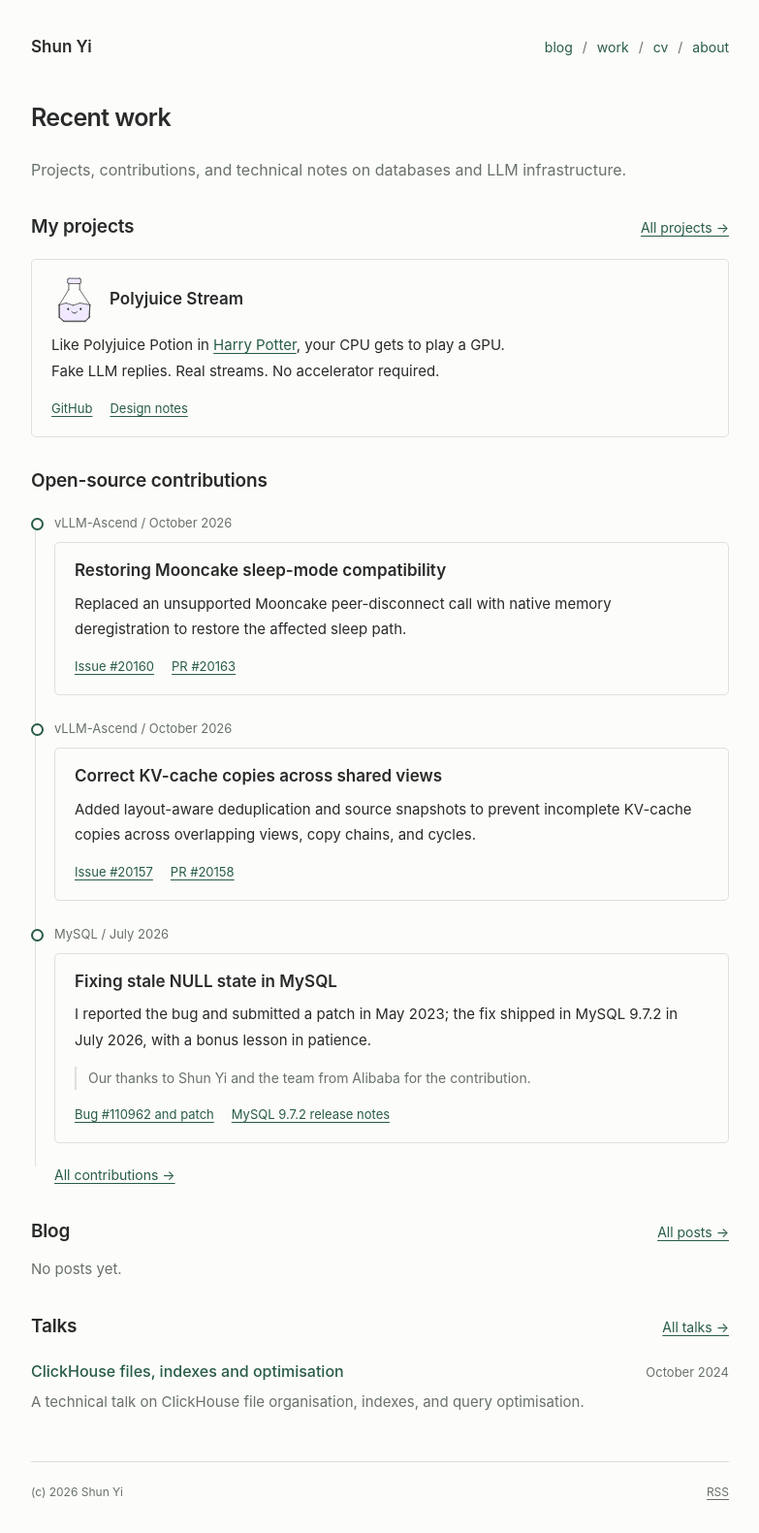
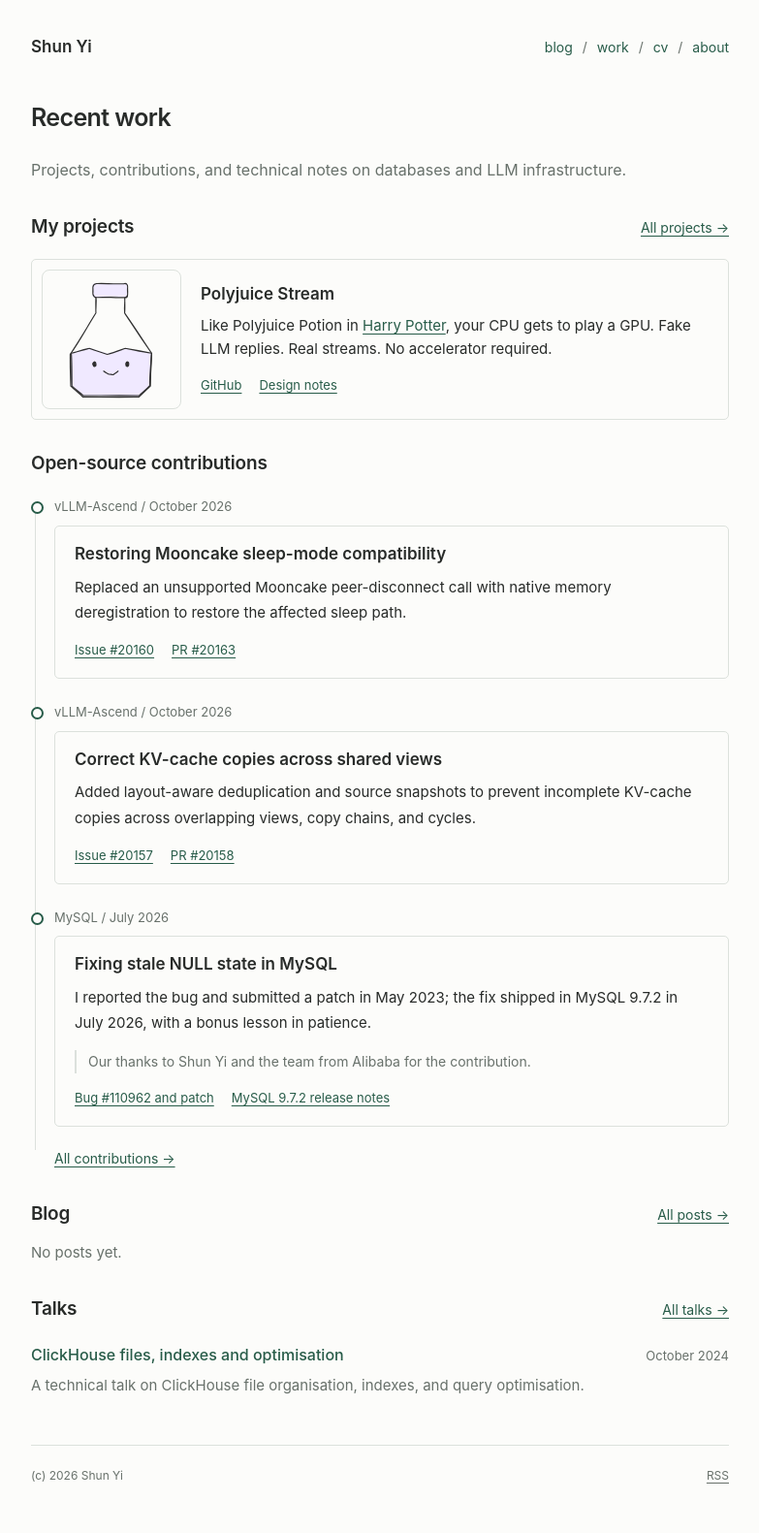
Before and after one commit to yisususu/yisususu.github.io, a Jekyll site: the page built from index.md, in a window 1280 px wide. Shown: the whole page at 97% size, without its empty margins (248-1031 px from the left). Built offline with Jekyll 4.4.1, drawn with Linux system fonts in a browser that asks for light colours.

Commit message:
Modified the layout.

```diff
--- a/_layouts/home.html
+++ b/_layouts/home.html
@@ -13,17 +13,15 @@ layout: default
   {% assign projects = dated_projects | concat: undated_projects %}
   <div class="project-cards">
     {% for entry in projects limit:page.projects_limit %}
-    <article class="activity-card">
+    <article class="activity-card project-card{% if entry.thumbnail %} has-thumbnail{% endif %}">
       {% if entry.thumbnail %}
-      <div class="project-card-heading">
-        <img class="project-thumbnail" src="{{ entry.thumbnail | relative_url }}" alt="{{ entry.thumbnail_alt | escape }}" width="48" height="48" decoding="async">
+      <img class="project-thumbnail" src="{{ entry.thumbnail | relative_url }}" alt="{{ entry.thumbnail_alt | escape }}" width="144" height="144" decoding="async">
+      {% endif %}
+      <div class="project-card-content">
         <h3><a href="{{ entry.url | relative_url }}">{{ entry.title | escape }}</a></h3>
+        <p>{{ entry.summary | markdownify | remove: '<p>' | remove: '</p>' | strip }}</p>
+        {% include entry-links.html entry=entry %}
       </div>
-      {% else %}
-      <h3><a href="{{ entry.url | relative_url }}">{{ entry.title | escape }}</a></h3>
-      {% endif %}
-      <p>{{ entry.summary | markdownify | remove: '<p>' | remove: '</p>' | strip }}</p>
-      {% include entry-links.html entry=entry %}
     </article>
     {% endfor %}
   </div>
--- a/assets/css/main.css
+++ b/assets/css/main.css
@@ -129,9 +129,11 @@ hr { border: 0; border-top: 1px solid var(--line); margin: 30px 0; }
 .activity-card h3 a { color: var(--text); }
 .activity-card h3 a:hover { color: var(--link); }
 .activity-card > p { font-size: 15px; margin: 0; }
-.project-card-heading { display: flex; align-items: center; gap: 12px; margin-bottom: 10px; }
-.project-card-heading h3 { margin: 0; min-width: 0; }
-.project-thumbnail { display: block; width: 48px; height: 48px; flex: 0 0 48px; object-fit: contain; border-radius: 6px; background: #fcfcfa; }
+.project-card.has-thumbnail { display: grid; grid-template-columns: 144px minmax(0, 1fr); align-items: center; gap: 20px; padding: 10px 20px 10px 10px; }
+.project-card-content { min-width: 0; }
+.project-card-content > p { font-size: 15px; line-height: 1.6; margin: 0; }
+.project-thumbnail { display: block; width: 144px; height: 144px; object-fit: contain; padding: 8px; border: 1px solid var(--line); border-radius: 8px; background: #fcfcfa; }
+.project-logo { display: block; width: 100%; height: auto; margin: 0 0 28px; border-radius: 5px; }
 .activity-card blockquote { margin: 14px 0 0; padding-left: 12px; }
 .activity-card blockquote p { font-size: 14px; margin: 0; }
 .entry-links { display: flex; flex-wrap: wrap; gap: 5px 18px; list-style: none; padding: 0; margin: 14px 0 0; font-size: 13px; }
@@ -161,12 +163,17 @@ hr { border: 0; border-top: 1px solid var(--line); margin: 30px 0; }
 .work-detail h1 { margin-bottom: 15px; }
 .entry-lead { color: var(--muted); }
 .entry-body h2 { font-size: 19px; }
+@media (max-width: 640px) {
+  .project-card.has-thumbnail { grid-template-columns: minmax(0, 1fr); gap: 16px; }
+}
 @media (max-width: 480px) {
   .activity-timeline { padding-left: 18px; }
   .activity-item::before { left: -14px; }
   .activity-item::after { left: -18px; }
   .activity-card { padding: 14px; }
+  .project-card.has-thumbnail { padding: 10px 14px 10px 10px; }
   .activity-card h3 { font-size: 16px; }
+  .project-thumbnail { width: 120px; height: 120px; }
   .activity-meta, .entry-meta { font-size: 12px; }
   .section-end-link { margin-left: 18px; }
 }
```
Also changed, not shown: _projects/polyjuice-stream.md (+3 -1 lines), assets/images/projects/polyjuice-stream-readme.svg (added).
